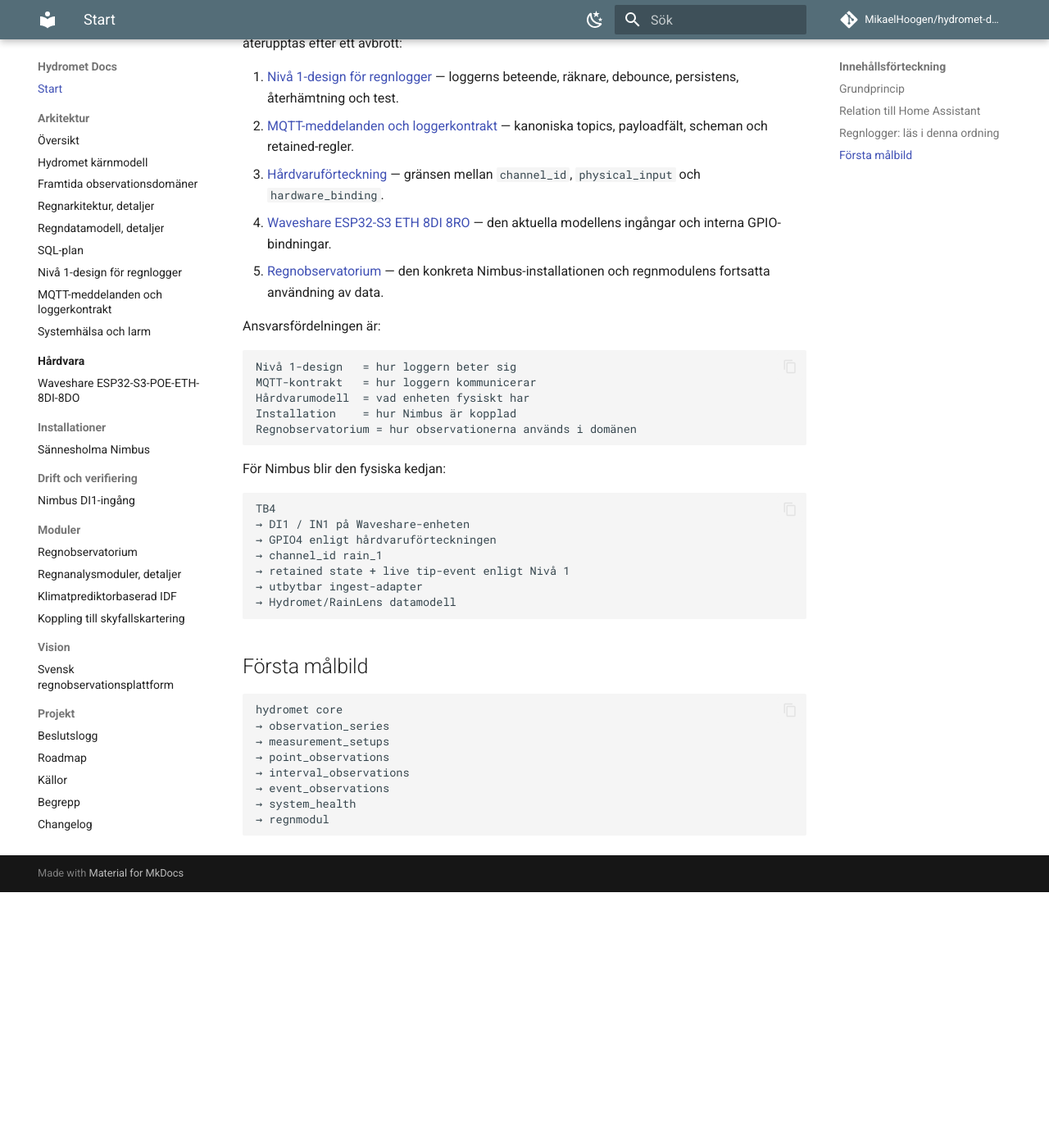
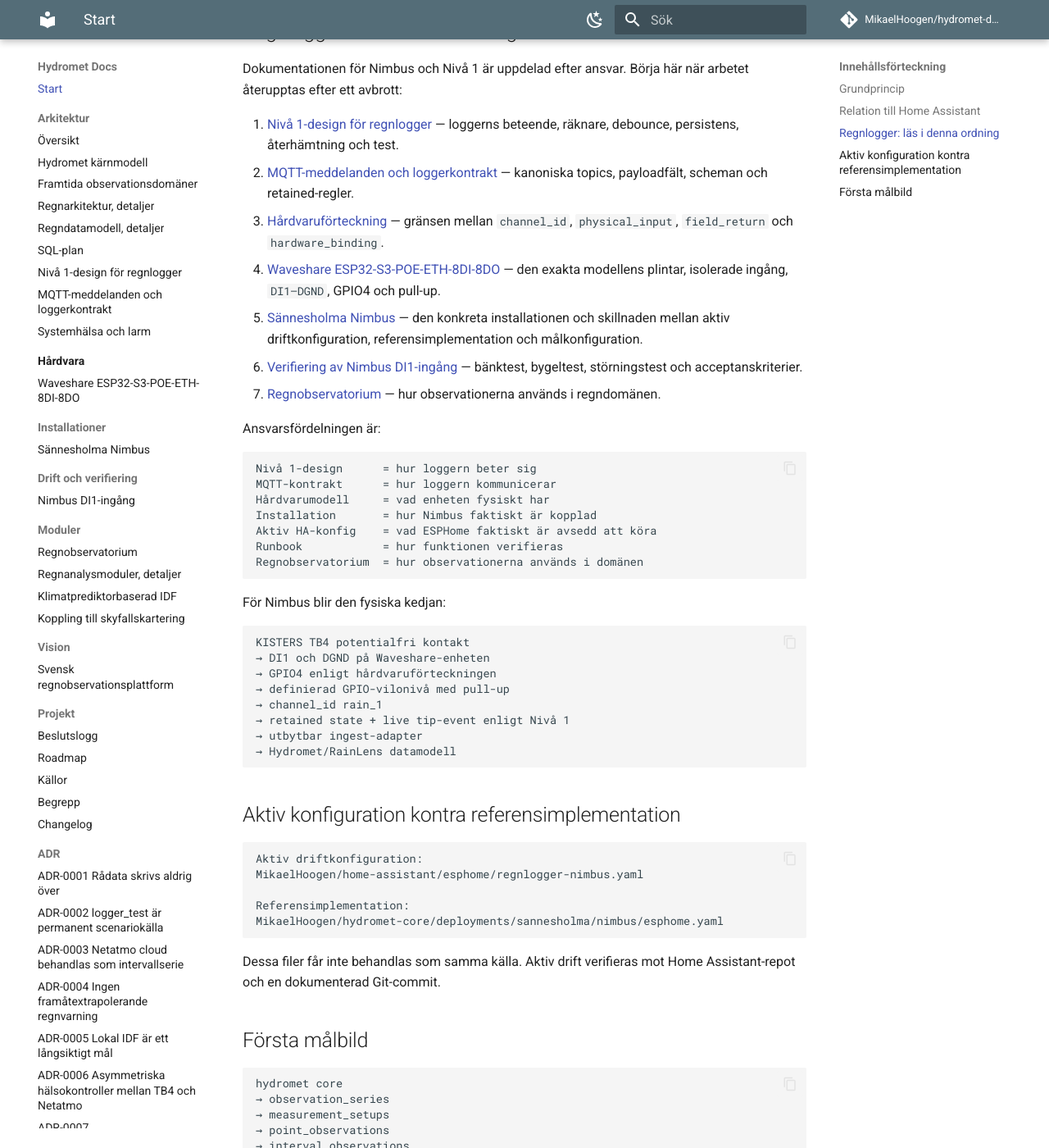
Before and after one commit to MikaelHoogen/hydromet-docs, an MkDocs documentation site: the page built from docs/index.md, in a window 1280 px wide and 1400 px high, scrolled down 1184 px. Shown: the whole window at 82% size. Built offline with MkDocs 1.6.1 and Material for MkDocs 9.7.7, drawn with Linux system fonts in a browser that asks for light colours; comment, search, counter and statistics services are not loaded; before the commit the page ends 2272 px from its top, so only the background shows below that; some of the changed text lies outside the part shown.

Commit message:
docs: correct Nimbus model and add installation reading order

````diff
--- a/docs/index.md
+++ b/docs/index.md
@@ -55,31 +58,48 @@ Dokumentationen för Nimbus och Nivå 1 är uppdelad efter ansvar. Börja här n
 
 1. [Nivå 1-design för regnlogger](architecture/level-1-logger-design.md) — loggerns beteende, räknare, debounce, persistens, återhämtning och test.
 2. [MQTT-meddelanden och loggerkontrakt](architecture/mqtt-message-contract.md) — kanoniska topics, payloadfält, scheman och retained-regler.
-3. [Hårdvaruförteckning](hardware/index.md) — gränsen mellan `channel_id`, `physical_input` och `hardware_binding`.
-4. [Waveshare ESP32-S3 ETH 8DI 8RO](hardware/waveshare-esp32-s3-eth-8di-8ro.md) — den aktuella modellens ingångar och interna GPIO-bindningar.
-5. [Regnobservatorium](modules/rain-observatory.md) — den konkreta Nimbus-installationen och regnmodulens fortsatta användning av data.
+3. [Hårdvaruförteckning](hardware/index.md) — gränsen mellan `channel_id`, `physical_input`, `field_return` och `hardware_binding`.
+4. [Waveshare ESP32-S3-POE-ETH-8DI-8DO](hardware/waveshare-esp32-s3-poe-eth-8di-8do.md) — den exakta modellens plintar, isolerade ingång, `DI1–DGND`, GPIO4 och pull-up.
+5. [Sännesholma Nimbus](installations/sannesholma-nimbus.md) — den konkreta installationen och skillnaden mellan aktiv driftkonfiguration, referensimplementation och målkonfiguration.
+6. [Verifiering av Nimbus DI1-ingång](runbooks/nimbus-di1-verification.md) — bänktest, bygeltest, störningstest och acceptanskriterier.
+7. [Regnobservatorium](modules/rain-observatory.md) — hur observationerna används i regndomänen.
 
 Ansvarsfördelningen är:
 
 ```text
-Nivå 1-design   = hur loggern beter sig
-MQTT-kontrakt   = hur loggern kommunicerar
-Hårdvarumodell  = vad enheten fysiskt har
-Installation    = hur Nimbus är kopplad
-Regnobservatorium = hur observationerna används i domänen
+Nivå 1-design      = hur loggern beter sig
+MQTT-kontrakt      = hur loggern kommunicerar
+Hårdvarumodell     = vad enheten fysiskt har
+Installation       = hur Nimbus faktiskt är kopplad
+Aktiv HA-konfig    = vad ESPHome faktiskt är avsedd att köra
+Runbook            = hur funktionen verifieras
+Regnobservatorium  = hur observationerna används i domänen
 ```
 
 För Nimbus blir den fysiska kedjan:
 
 ```text
-TB4
-→ DI1 / IN1 på Waveshare-enheten
+KISTERS TB4 potentialfri kontakt
+→ DI1 och DGND på Waveshare-enheten
 → GPIO4 enligt hårdvaruförteckningen
+→ definierad GPIO-vilonivå med pull-up
 → channel_id rain_1
 → retained state + live tip-event enligt Nivå 1
 → utbytbar ingest-adapter
 → Hydromet/RainLens datamodell
 ```
+
+## Aktiv konfiguration kontra referensimplementation
+
+```text
+Aktiv driftkonfiguration:
+MikaelHoogen/home-assistant/esphome/regnlogger-nimbus.yaml
+
+Referensimplementation:
+MikaelHoogen/hydromet-core/deployments/sannesholma/nimbus/esphome.yaml
+```
+
+Dessa filer får inte behandlas som samma källa. Aktiv drift verifieras mot Home Assistant-repot och en dokumenterad Git-commit.
 
 ## Första målbild
 
````
Also changed, not shown: other parts of docs/index.md (+3 -0 lines).
